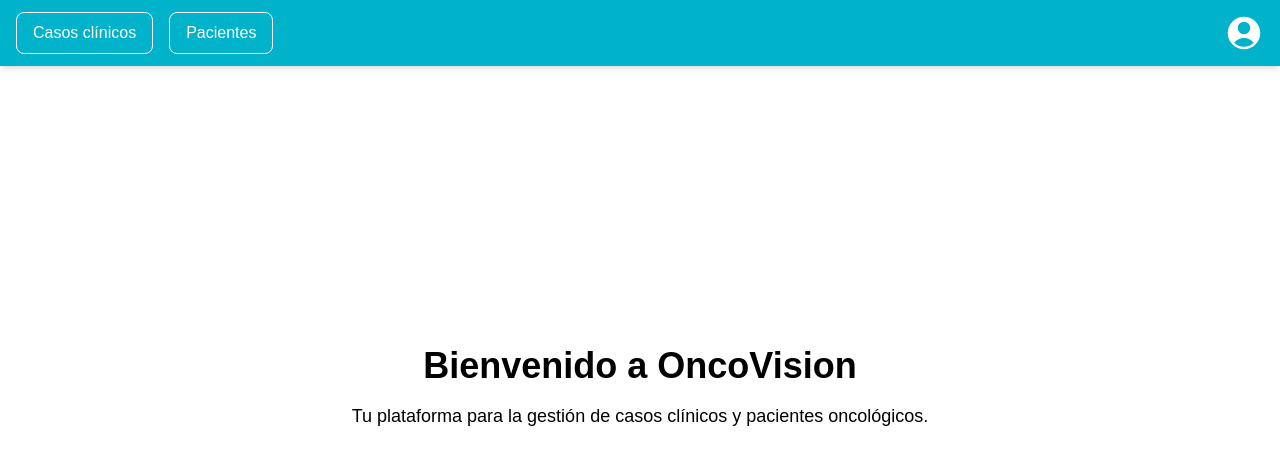
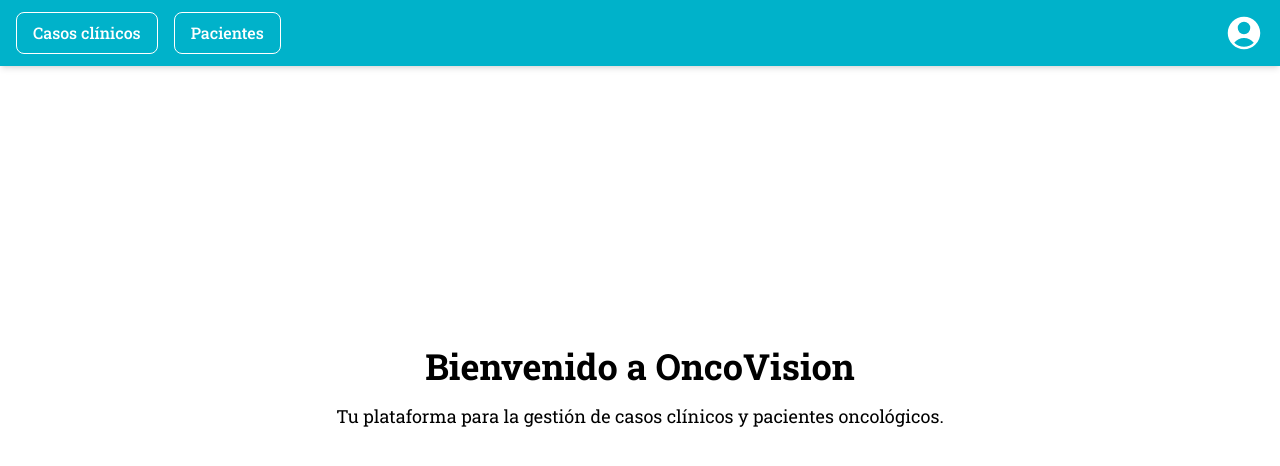
Before and after one commit to Elyeet9/oncovision-frontend, a Next.js app: page / in a window 1280 px wide. Shown: the top 466 px of the page. Built offline with nearby package versions, Linux system fonts and the light colour scheme.

Commit message:
Fixed font issues

```diff
--- a/src/app/globals.css
+++ b/src/app/globals.css
@@ -8,8 +8,8 @@
 @theme inline {
   --color-background: var(--background);
   --color-foreground: var(--foreground);
-  --font-sans: var(--font-geist-sans);
-  --font-mono: var(--font-geist-mono);
+  --font-sans: var(--font-roboto-slab);
+  --font-mono: var(--font-roboto-mono);
 }
 
 @media (prefers-color-scheme: dark) {
@@ -22,7 +22,6 @@
 body {
   background: var(--background);
   color: var(--foreground);
-  font-family: Arial, Helvetica, sans-serif;
 }
 
 .navbar-custom {
--- a/src/app/layout.tsx
+++ b/src/app/layout.tsx
@@ -1,15 +1,10 @@
 import type { Metadata } from "next";
-import { Geist, Geist_Mono } from "next/font/google";
+import { Roboto_Slab } from "next/font/google";
 import "./globals.css";
 import Navbar from "@/components/Navbar";
 
-const geistSans = Geist({
-  variable: "--font-geist-sans",
-  subsets: ["latin"],
-});
-
-const geistMono = Geist_Mono({
-  variable: "--font-geist-mono",
+const robotoSlab = Roboto_Slab({
+  variable: "--font-roboto-slab",
   subsets: ["latin"],
 });
 
@@ -24,10 +19,8 @@ export default function RootLayout({
   children: React.ReactNode;
 }>) {
   return (
-    <html lang="en">
-      <body
-        className={`${geistSans.variable} ${geistMono.variable} antialiased`}
-      >
+    <html lang="en" className={`${robotoSlab.className} antialiased`}>
+      <body>
         <Navbar />
         {children}
       </body>
```
